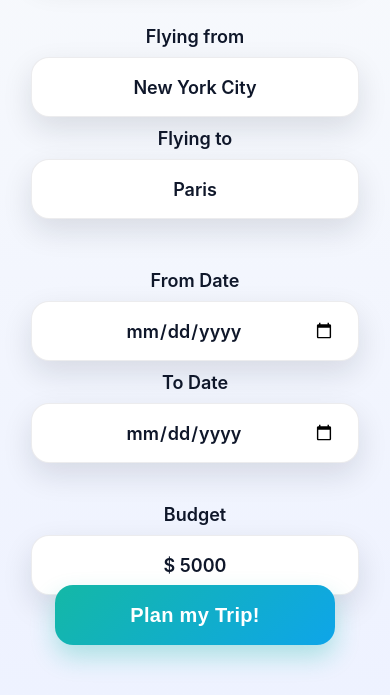
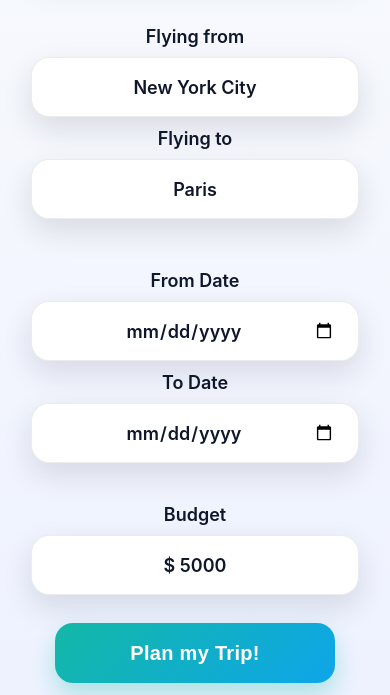
Before and after one commit to prophen/ai-travel-agent, a website: page form.html in a window 390 px wide. Shown: the part 149-844 px from the top of the page. Drawn offline with Linux system fonts and the light colour scheme.

Commit message:
style: adjust screen height and padding for improved layout

```diff
--- a/styles.css
+++ b/styles.css
@@ -603,11 +603,12 @@ body {
   .screen {
     width: 100vw;
     min-height: 100vh;
-    height: 100%;
+    height: auto;
     border-radius: 0;
     border: none;
     box-shadow: none;
     overflow-y: auto;
+    padding-bottom: 80px;
   }
 
   .button-container {
@@ -651,8 +652,7 @@ body {
     transform: translateX(-50%);
     width: 90%;
     max-width: 328px;
-    top: 764px;
-    margin-bottom: 60px;
+    top: 800px;
   }
 
   .submit-button-container {
```
